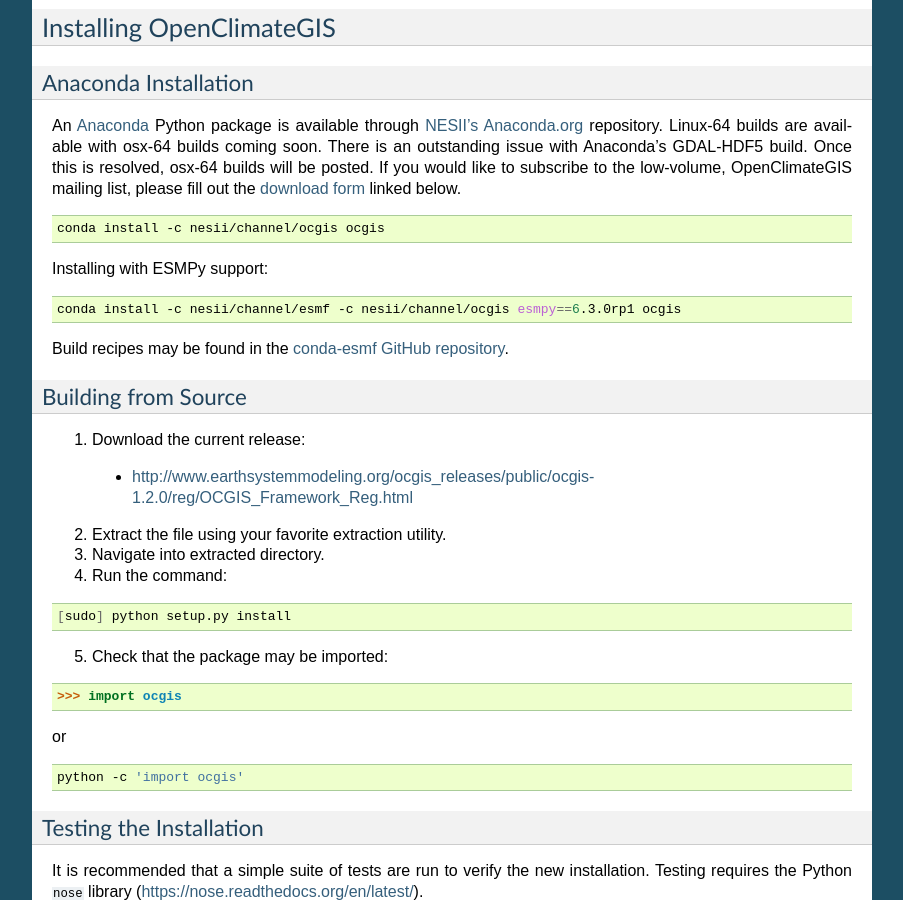
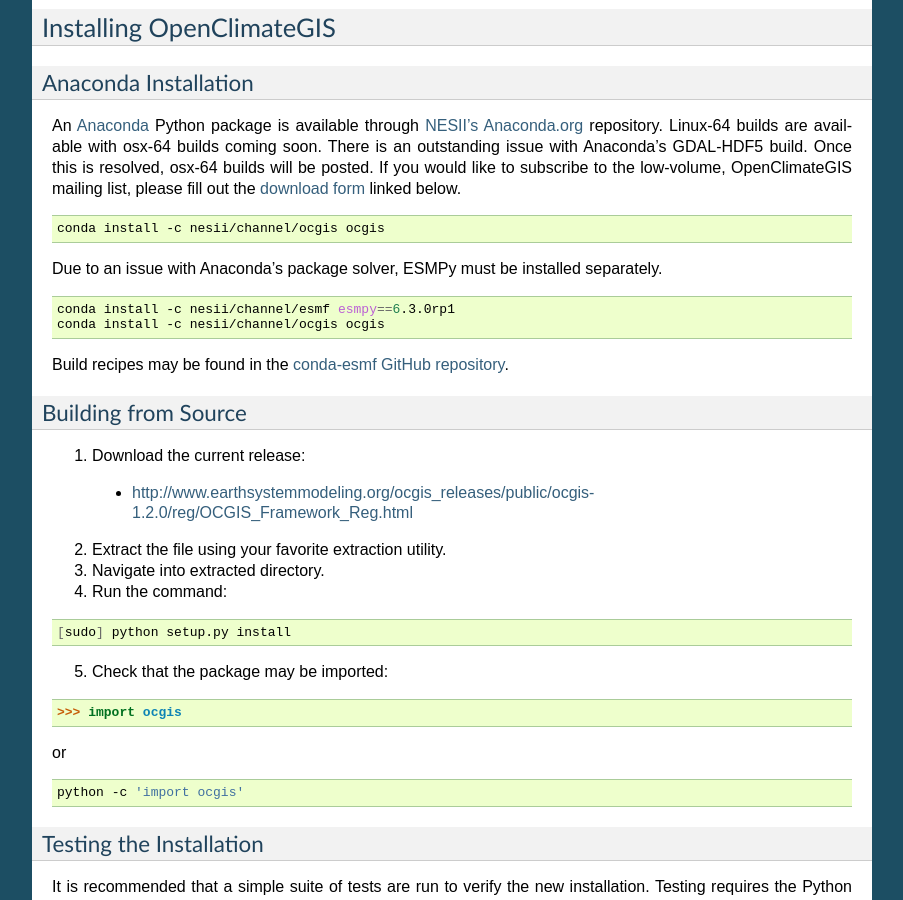
Before and after one commit to NCPP/ocgis, a Sphinx documentation site: the page built from doc/install.rst, in a window 1280 px wide and 900 px high, scrolled down 1746 px. Shown: the whole window, without its empty margins (198-1101 px from the left). Built offline with Sphinx 7.4.7, drawn with Linux system fonts in a browser that asks for light colours; formulas are drawn with MathJax 3.

Commit message:
Reverted conda install for ESMPy-OCGIS to two lines

```diff
--- a/doc/install.rst
+++ b/doc/install.rst
@@ -85,11 +85,12 @@
 
    conda install -c nesii/channel/ocgis ocgis
 
-Installing with ESMPy support:
+Due to an issue with Anaconda's package solver, ESMPy must be installed separately.
 
 .. code-block:: sh
 
-   conda install -c nesii/channel/esmf -c nesii/channel/ocgis esmpy==6.3.0rp1 ocgis
+   conda install -c nesii/channel/esmf esmpy==6.3.0rp1
+   conda install -c nesii/channel/ocgis ocgis
 
 Build recipes may be found in the `conda-esmf GitHub repository <https://github.com/NESII/conda-esmf>`_.
 
```
Also changed, not shown: .travis.yml.
